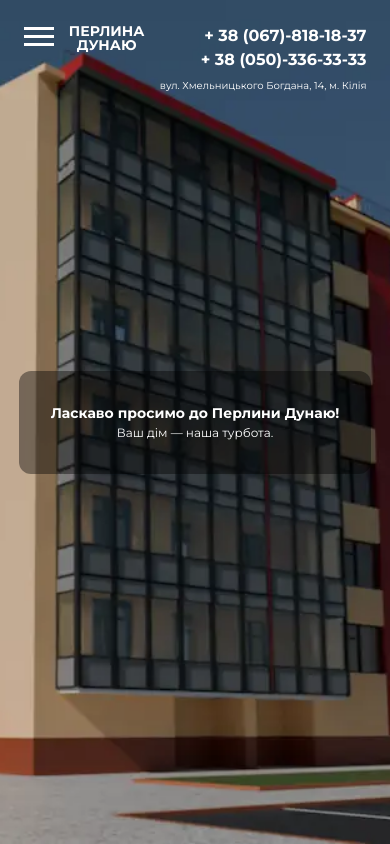
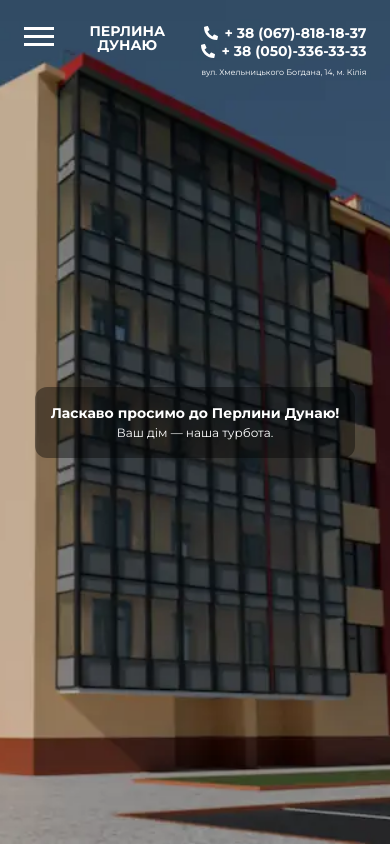
Before and after one commit to VladKzern/pearl_of_the_danube, a React (Vite) app: page / in a window 390 px wide. Built offline with nearby package versions, Linux system fonts and the light colour scheme.

Commit message:
add phone icons

```diff
--- a/src/components/Header/Header.module.css
+++ b/src/components/Header/Header.module.css
@@ -115,13 +115,21 @@
 }
 
 .phoneNumber {
-  font-size: 16px;
+  font-size: 14px;
   font-weight: bold;
+  display: flex;
+  align-items: center;
+  gap: 6px;
+}
+
+.phoneIcon {
+  font-size: 14px;
+  color: #fff;
 }
 
 .locationLink {
   color: #fff;
-  font-size: 10px;
+  font-size: 8px;
 }
 
 .locationLink:hover {
@@ -269,6 +277,11 @@
     flex-direction: column;
     align-items: flex-end;
     z-index: 1000;
+    line-height: normal;
+  }
+
+  .locationContainer {
+    align-items: flex-end;
   }
 }
 
@@ -331,7 +344,7 @@
   }
 
   .nav {
-    gap: clamp(26px, 4vw, 96px);
+    gap: clamp(26px, 2vw, 96px);
   }
 
   .brandContainer {
@@ -350,4 +363,8 @@
   .phoneNumber {
     font-size: 24px;
   }
+
+  .phoneIcon {
+    font-size: 20px;
+  }
 }
--- a/src/components/Header/Header.tsx
+++ b/src/components/Header/Header.tsx
@@ -1,5 +1,6 @@
 import { useState, useEffect } from 'react';
 import { IoIosArrowDown } from 'react-icons/io';
+import { FaPhoneAlt } from 'react-icons/fa';
 import css from './Header.module.css';
 
 export default function NavbarDarkExample() {
@@ -50,8 +51,8 @@ export default function NavbarDarkExample() {
 
           <div className={css.infoContainer}>
             <div className={css.phoneNumbers}>
-              <p className={css.phoneNumber}> + 38 (067)-818-18-37</p>
-              <p className={css.phoneNumber}> + 38 (050)-336-33-33</p>
+              <p className={css.phoneNumber}> <FaPhoneAlt className={css.phoneIcon} /> + 38 (067)-818-18-37</p>
+              <p className={css.phoneNumber}> <FaPhoneAlt className={css.phoneIcon} /> + 38 (050)-336-33-33</p>
               <div className={css.locationContainer}>
                 <a href="#location" className={css.locationLink}>
                   вул. Хмельницького Богдана, 14, м. Кілія
@@ -115,8 +116,8 @@ export default function NavbarDarkExample() {
 
           <div className={css.infoContainer}>
             <div className={css.phoneNumbers}>
-              <p className={css.phoneNumber}> + 38 (067)-818-18-37</p>
-              <p className={css.phoneNumber}> + 38 (050)-336-33-33</p>
+              <p className={css.phoneNumber}> <FaPhoneAlt className={css.phoneIcon} /> + 38 (067)-818-18-37</p>
+              <p className={css.phoneNumber}> <FaPhoneAlt className={css.phoneIcon} /> + 38 (050)-336-33-33</p>
               <div className={css.locationContainer}>
                 <a href="#location" className={css.locationLink}>
                   вул. Хмельницького Богдана, 14, м. Кілія
--- a/src/components/Hero/Hero.module.css
+++ b/src/components/Hero/Hero.module.css
@@ -20,7 +20,7 @@
   color: white;
   z-index: 2;
   position: static;
-  padding: 2rem;
+  padding: 1rem;
   background: rgba(0, 0, 0, 0.4);
   border-radius: 12px;
 }
```
